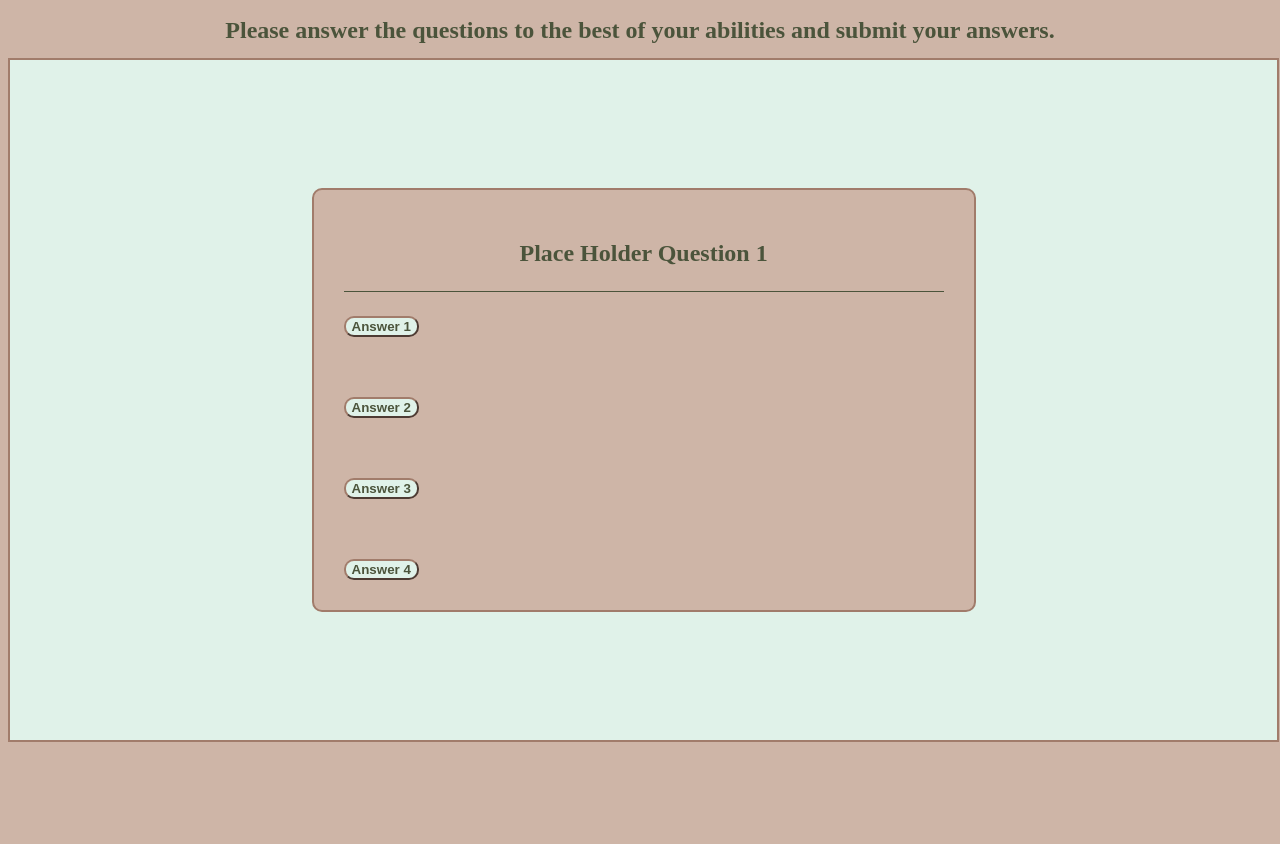
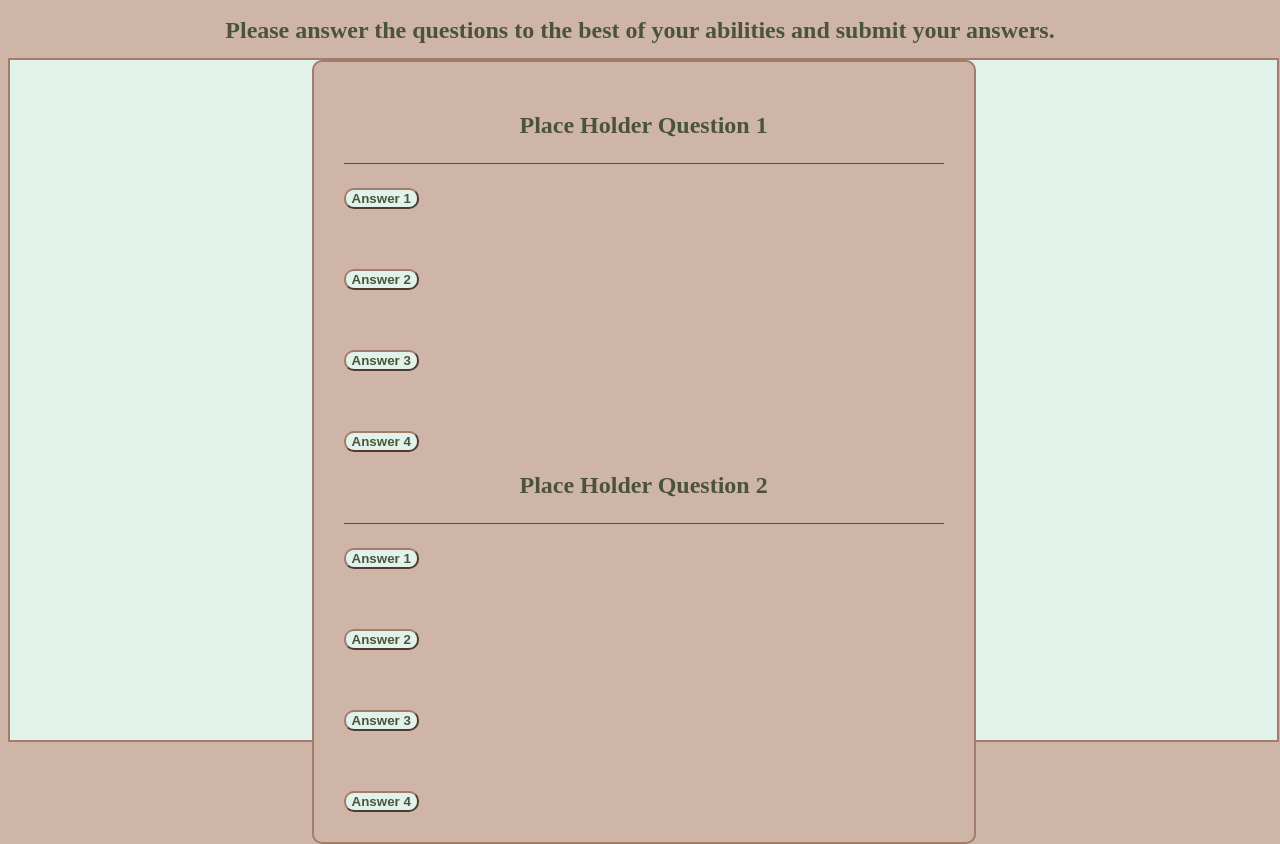
Before and after one commit to Foxshane997/StarWarsQuiz.github.io, a plain HTML site: page index.html in a window 1280 px wide. Shown: the part 52-896 px from the top of the page. Before the commit the page ends 802 px from the top, so only its background shows below. Drawn offline with Linux system fonts and the light colour scheme.

Commit message:
adding the preliminary styling

```diff
--- a/index.html
+++ b/index.html
@@ -17,7 +17,16 @@
 
         <div class="app">
             <div class="quiz">
+                <!-- First Question Set -->
                 <h2 id="question">Place Holder Question 1</h2>
+                <div id="answer-buttons">
+                    <button class="btn">Answer 1</button>
+                    <button class="btn">Answer 2</button>
+                    <button class="btn">Answer 3</button>
+                    <button class="btn">Answer 4</button>
+                </div>
+                <!-- Second Question Set  -->
+                <h2 id="question">Place Holder Question 2</h2>
                 <div id="answer-buttons">
                     <button class="btn">Answer 1</button>
                     <button class="btn">Answer 2</button>
@@ -26,6 +35,8 @@
                 </div>
             </div>
         </div>
+
+
     </section>
 
 <script src="./index.js"></script>
```
